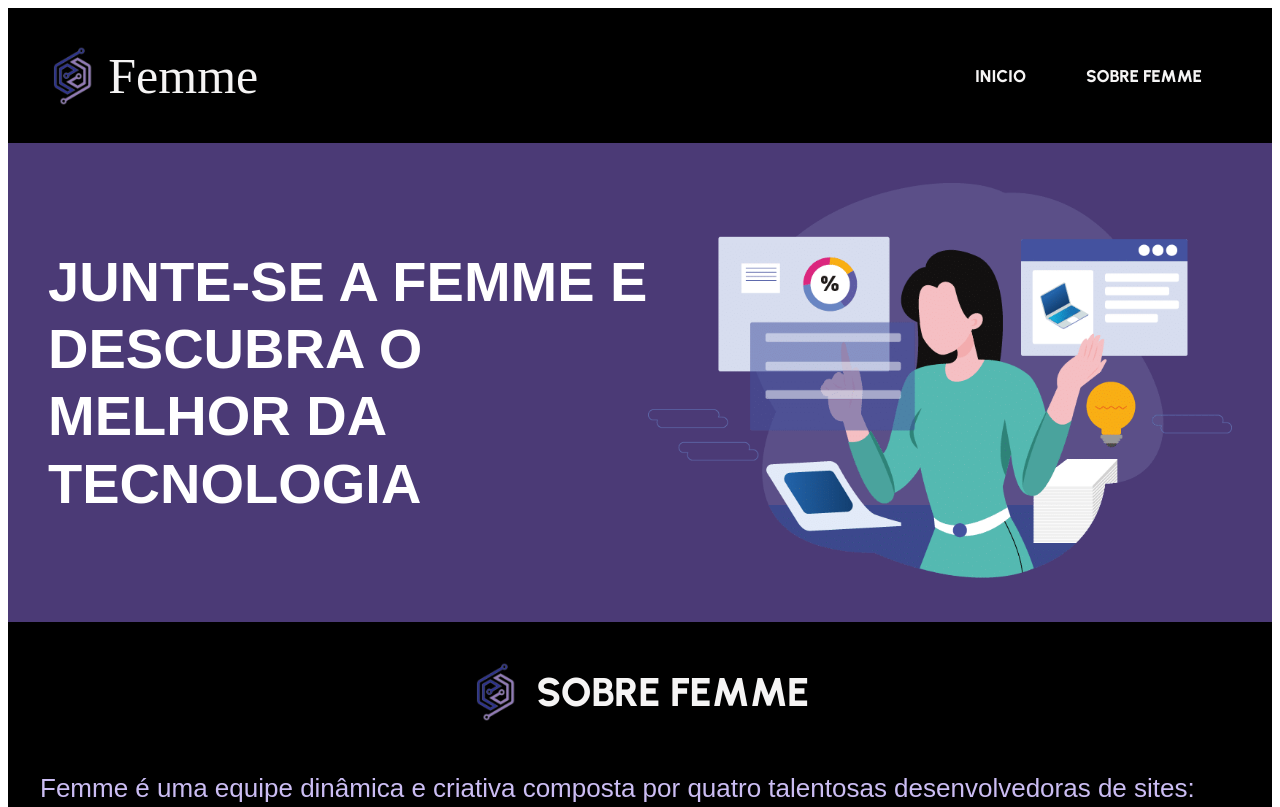
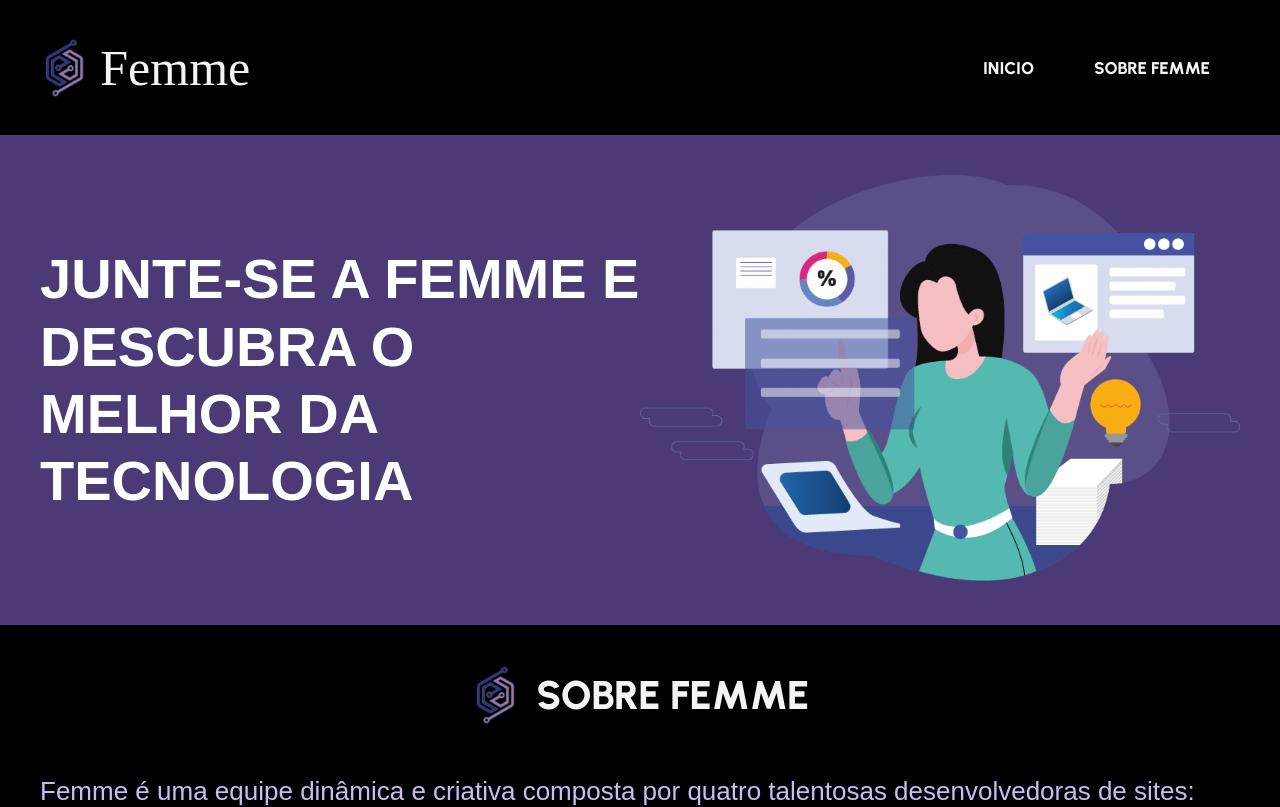
Before and after one commit to myslium/site.femme, a React (Create React App) app: page / in a window 1280 px wide. Shown: the top 807 px of the page. Built offline with nearby package versions, Linux system fonts and the light colour scheme; a web font is replaced by a local one.

Commit message:
quase pronto ju

```diff
--- a/src/index.scss
+++ b/src/index.scss
@@ -22,10 +22,7 @@
     font-style: normal;
 }
 
-
-
-
-.pagina {
+body {
     padding: 0px;
     margin: 0px;
     box-sizing: border-box;
```
